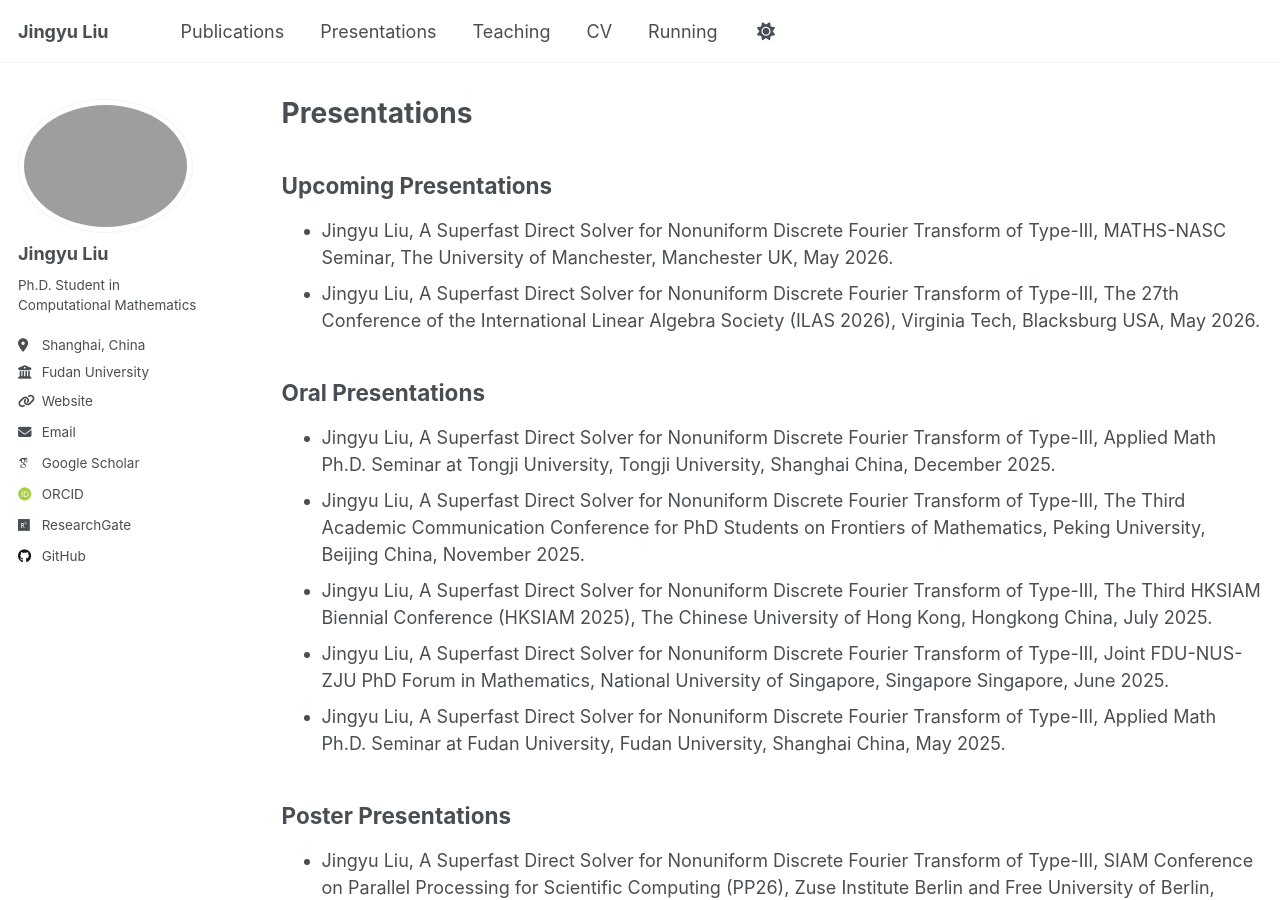
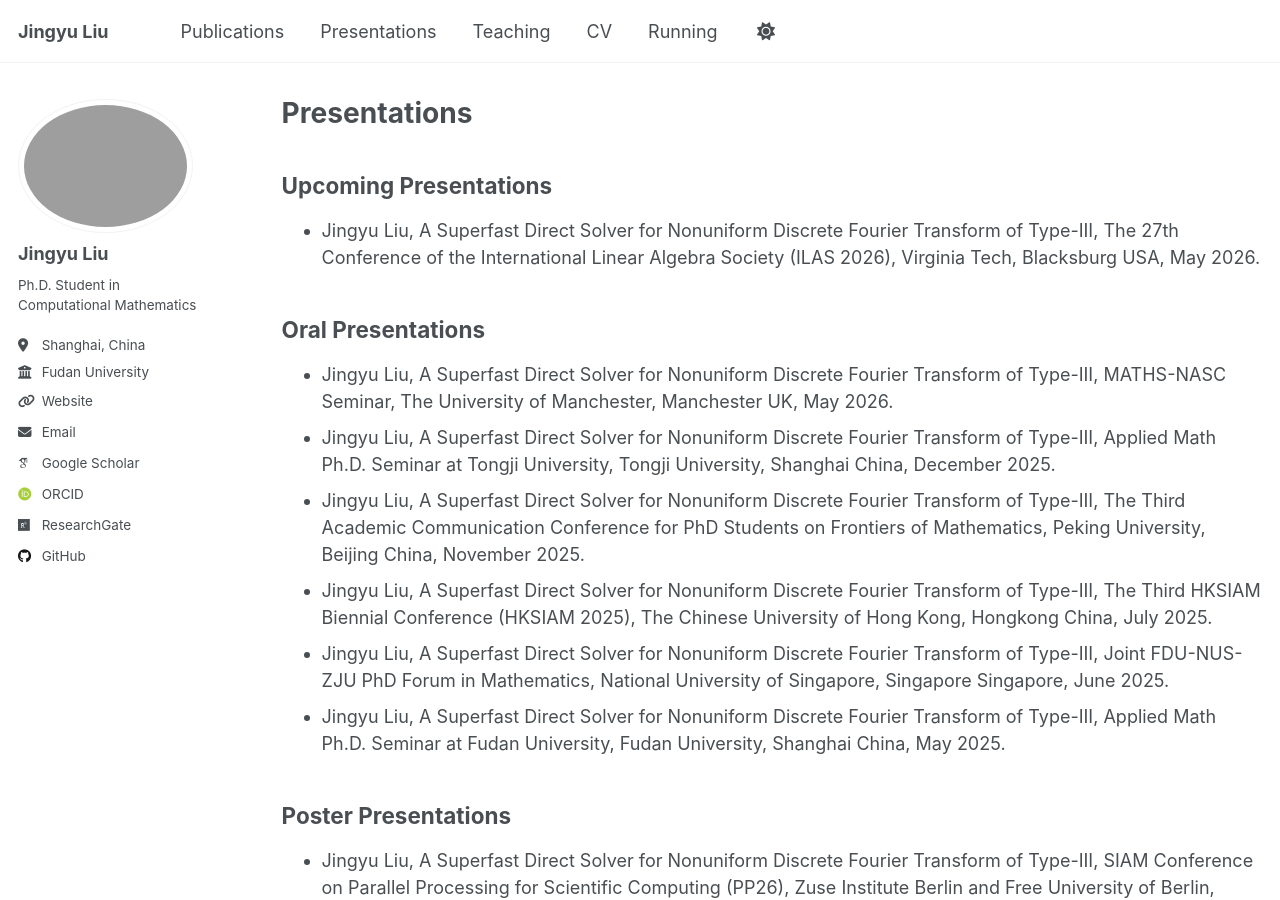
Before and after one commit to JingyuLiuMath/JingyuLiuMath.github.io, a Jekyll site: the page built from _pages/presentations.md, in a window 1280 px wide and 900 px high. Built offline with Jekyll 4.4.1, drawn with Linux system fonts in a browser that asks for light colours; some web fonts are replaced.

Commit message:
update ilas2026

```diff
--- a/_pages/presentations.md
+++ b/_pages/presentations.md
@@ -9,11 +9,11 @@ author_profile: true
 
 ## Upcoming Presentations
 
-- Jingyu Liu, A Superfast Direct Solver for Nonuniform Discrete Fourier Transform of Type-III, MATHS-NASC Seminar, The University of Manchester, Manchester UK, May 2026.
 - Jingyu Liu, A Superfast Direct Solver for Nonuniform Discrete Fourier Transform of Type-III, The 27th Conference of the International Linear Algebra Society (ILAS 2026), Virginia Tech, Blacksburg USA, May 2026.
 
 ## Oral Presentations
 
+- Jingyu Liu, A Superfast Direct Solver for Nonuniform Discrete Fourier Transform of Type-III, MATHS-NASC Seminar, The University of Manchester, Manchester UK, May 2026.
 - Jingyu Liu, A Superfast Direct Solver for Nonuniform Discrete Fourier Transform of Type-III, Applied Math Ph.D. Seminar at Tongji University, Tongji University, Shanghai China, December 2025.
 - Jingyu Liu, A Superfast Direct Solver for Nonuniform Discrete Fourier Transform of Type-III, The Third Academic Communication Conference for PhD Students on Frontiers of Mathematics, Peking University, Beijing China, November 2025.
 - Jingyu Liu, A Superfast Direct Solver for Nonuniform Discrete Fourier Transform of Type-III, The Third HKSIAM Biennial Conference (HKSIAM 2025), The Chinese University of Hong Kong, Hongkong China, July 2025.
```
Also changed, not shown: 1 other file.
